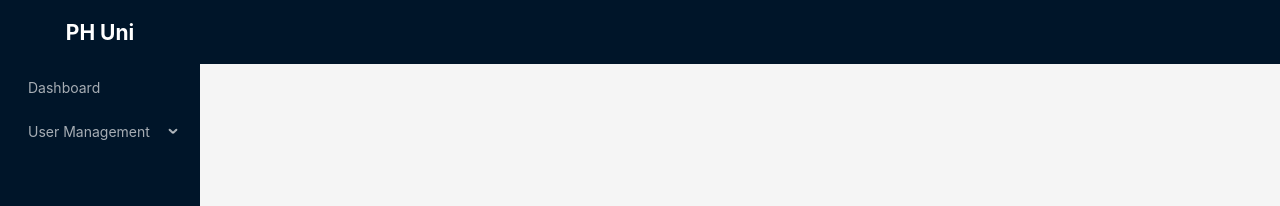
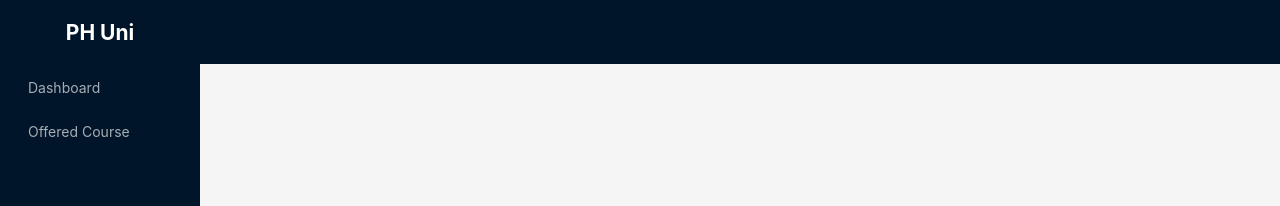
Before and after one commit to sahik7/phuni-client, a React (Vite) app: page / in a window 1280 px wide. Shown: the top 206 px of the page. Built offline with nearby package versions, Linux system fonts and the light colour scheme.

Commit message:
sidebar functionality created

```diff
--- a/src/components/layout/MainLayout.tsx
+++ b/src/components/layout/MainLayout.tsx
@@ -1,27 +1,12 @@
 import { Outlet } from "react-router-dom";
-import { Layout, Menu } from 'antd';
-import { adminPaths } from "../../routes/admin.routes";
-import SidebarItemsGenerators from "../../utils/SidebarItemsGenerators";
-const { Header, Content, Footer, Sider } = Layout;
+import { Layout } from 'antd';
+import Sidebar from "./Sidebar";
+const { Header, Content, Footer } = Layout;
 
 const MainLayout = () => {
     return (
         <Layout style={{ "height": "100vh" }}>
-            <Sider
-                breakpoint="lg"
-                collapsedWidth="0"
-                onBreakpoint={(broken) => {
-                    console.log(broken);
-                }}
-                onCollapse={(collapsed, type) => {
-                    console.log(collapsed, type);
-                }}
-            >
-                <div style={{ color: "white", height: "4rem", display: "flex", justifyContent: "center", alignItems: "center" }}>
-                    <h1>PH Uni</h1>
-                </div>
-                <Menu theme="dark" mode="inline" defaultSelectedKeys={['4']} items={SidebarItemsGenerators(adminPaths, "admin")} />
-            </Sider>
+            <Sidebar />
             <Layout>
                 <Header style={{ padding: 0 }} />
                 <Content style={{ margin: '24px 16px 0' }}>
--- /dev/null
+++ b/src/components/layout/Sidebar.tsx
@@ -0,0 +1,45 @@
+import { Layout, Menu } from 'antd';
+import SidebarItemsGenerators from '../../utils/SidebarItemsGenerators';
+import { adminPaths } from '../../routes/admin.routes';
+import { facultyPaths } from '../../routes/faculty.routes';
+import { studentPaths } from '../../routes/student.routes';
+const { Sider } = Layout;
+
+const useRole = {
+    ADMIN: 'admin',
+    FACULTY: 'faculty',
+    STUDENT: 'student'
+}
+
+const Sidebar = () => {
+    const role = "faculty";
+    let sidebarItems;
+
+    switch (role) {
+        case useRole.ADMIN:
+            sidebarItems = SidebarItemsGenerators(adminPaths, useRole.ADMIN)
+            break;
+        case useRole.FACULTY:
+            sidebarItems = SidebarItemsGenerators(facultyPaths, useRole.FACULTY)
+            break;
+        case useRole.STUDENT:
+            sidebarItems = SidebarItemsGenerators(studentPaths, useRole.STUDENT)
+            break;
+
+        default:
+            break;
+    }
+    return (
+        <Sider
+            breakpoint="lg"
+            collapsedWidth="0"
+        >
+            <div style={{ color: "white", height: "4rem", display: "flex", justifyContent: "center", alignItems: "center" }}>
+                <h1>PH Uni</h1>
+            </div>
+            <Menu theme="dark" mode="inline" defaultSelectedKeys={['4']} items={sidebarItems} />
+        </Sider>
+    );
+};
+
+export default Sidebar;
--- a/src/pages/faculty/FacultyDashboard.tsx
+++ b/src/pages/faculty/FacultyDashboard.tsx
@@ -0,0 +1,7 @@
+function FacultyDashboard() {
+    return (
+        <div>FacultyDashboard</div>
+    )
+}
+
+export default FacultyDashboard
--- /dev/null
+++ b/src/routes/faculty.routes.tsx
@@ -0,0 +1,16 @@
+import FacultyDashboard from "../pages/faculty/FacultyDashboard";
+import OfferedCourse from "../pages/student/OfferedCourse";
+
+export const facultyPaths = [
+    {
+        name: "Dashboard",
+        path: "dashboard",
+        element: <FacultyDashboard />
+    },
+    {
+        name: "Offered Course",
+        path: "offered-course",
+        element: <OfferedCourse />
+    },
+
+]
--- a/src/routes/routes.tsx
+++ b/src/routes/routes.tsx
@@ -6,6 +6,8 @@ import Login from "../pages/Login";
 import Register from "../pages/Register";
 import { RoutesGenerator } from "../utils/RoutesGenerator";
 import { adminPaths } from "./admin.routes";
+import { studentPaths } from "./student.routes";
+import { facultyPaths } from "./faculty.routes";
 
 const router = createBrowserRouter([
     {
@@ -30,12 +32,12 @@ const router = createBrowserRouter([
     {
         path: "/faculty",
         element: <App />,
-        children: RoutesGenerator(adminPaths)
+        children: RoutesGenerator(facultyPaths)
     },
     {
         path: "/student",
         element: <App />,
-        children: RoutesGenerator(adminPaths)
+        children: RoutesGenerator(studentPaths)
     },
 
     {
--- /dev/null
+++ b/src/routes/student.routes.tsx
@@ -0,0 +1,32 @@
+import CreateAdmin from "../pages/admin/CreateAdmin";
+import CreateFaculty from "../pages/admin/CreateFaculty";
+import CreateStudent from "../pages/admin/CreateStudent";
+import StudentDashboard from "../pages/student/StudentDashboard";
+
+export const studentPaths = [
+    {
+        name: "Dashboard",
+        path: "dashboard",
+        element: <StudentDashboard />
+    },
+    {
+        name: "User Management",
+        children: [
+            {
+                name: "Create Admin",
+                path: "create-admin",
+                element: <CreateAdmin />
+            },
+            {
+                name: "Create Student",
+                path: "create-student",
+                element: <CreateStudent />
+            },
+            {
+                name: "Create Faculty",
+                path: "create-faculty",
+                element: <CreateFaculty />
+            },
+        ]
+    },
+]
--- a/src/utils/SidebarItemsGenerators.tsx
+++ b/src/utils/SidebarItemsGenerators.tsx
@@ -4,7 +4,7 @@ import { ISidebarItems, IUserPaths } from '../types';
 
 
 
-function SidebarItemsGenerators(items: IUserPaths[], role) {
+function SidebarItemsGenerators(items: IUserPaths[], role: string) {
     const adminSidebarItems = items.reduce((acc: ISidebarItems[], item) => {
         if (item.name && item.path) {
             acc.push({
```
Also changed, not shown: src/components/layout/AdminLayout.tsx (deleted, +0 -11 lines).
